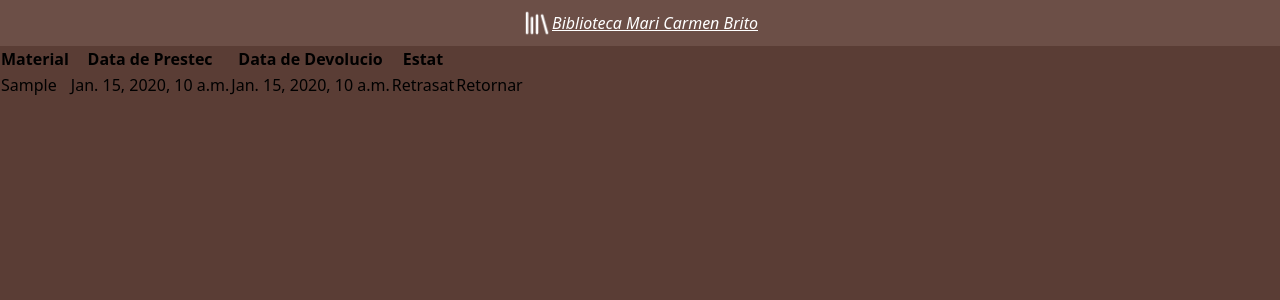
After one commit to AlejandroSoPa/bibliotecaPA, a Django app: page /list_loan/ in a window 1280 px wide. The commit adds this page. Shown: the top 300 px of the page. Run offline with Django 5.2, Linux system fonts and the light colour scheme; a user stored in the database is signed in; tables that the repository leaves empty hold one stand-in row (values such as "Sample post"); style sheets or scripts are compiled from the project's sources.

Commit message:
Prestamos (20%)

```diff
--- a/bibliotecaPa/biblioteca/models.py
+++ b/bibliotecaPa/biblioteca/models.py
@@ -76,6 +76,7 @@ class Prestec(models.Model):
     article = models.ForeignKey(Article, on_delete=models.CASCADE)
     data_préstec = models.DateTimeField(auto_now_add=True)
     data_retorn = models.DateTimeField(null=True, blank=True)
+    estat = models.BooleanField(default=False)
 
 class Solicitud(models.Model):
     usuari = models.ForeignKey(Usuari, on_delete=models.CASCADE)
--- a/bibliotecaPa/biblioteca/templates/import_users.html
+++ b/bibliotecaPa/biblioteca/templates/import_users.html
@@ -1,4 +1,3 @@
-!
 <!DOCTYPE html>
 <html lang="en">
 
--- /dev/null
+++ b/bibliotecaPa/biblioteca/templates/list_loan.html
@@ -0,0 +1,64 @@
+<!DOCTYPE html>
+<html lang="en">
+
+<head>
+    <meta charset="UTF-8">
+    <meta name="viewport" content="width=device-width, initial-scale=1.0">
+    {% load static %}
+    <link href="{% static 'output.css' %}" rel="stylesheet">
+    <link rel="stylesheet" type="text/css" href="{% static 'style.css' %}">
+    <title>Prestec</title>
+    <!-- Google tag (gtag.js) -->
+    <script async src="https://www.googletagmanager.com/gtag/js?id=G-C9PTHE2BR0"></script>
+    <script>
+        window.dataLayer = window.dataLayer || [];
+        function gtag() { dataLayer.push(arguments); }
+        gtag('js', new Date());
+
+        gtag('config', 'G-C9PTHE2BR0');
+    </script>
+</head>
+
+<body class="bg-caoba">
+    <div>
+        <header class="bg-marron py-2 flex justify-center items-center text-textWhite">
+            <div class="text-center flex items-center">
+                <img src="{% static '/img/library.png' %}" alt="library" width="30px" class="mr-2">
+                <p id="nameApp"><a href="/dashboard">Biblioteca Mari Carmen Brito</a></p>
+            </div>
+        </header>
+    </div>
+    <div class="fade-in-text">
+        <table class="table">
+            <thead>
+                <tr>
+                    <th>Material</th>
+                    <th>Data de Prestec</th>
+                    <th>Data de Devolucio</th>
+                    <th>Estat</th>
+                </tr>
+            </thead>
+            <tbody>
+                {% for prestec in prestecs %}
+                <tr>
+                    <td>{{ prestec.article.titol }}</td>
+                    <td class="data_préstec">{{ prestec.data_préstec }}</td>
+                    <td class="data_retorn">{{ prestec.data_retorn }}</td>
+                    <td class="estat">
+                        {% if prestec.retrasado %}
+                        Retrasat
+                        {% elif prestec.estat %}
+                        Retornat
+                        {% else %}
+                        En curs
+                        {% endif %}
+                    </td>
+                    <td class="cambiarEstado"><button id="cambiarEstado">Retornar</button></td>
+                </tr>
+                {% endfor %}
+            </tbody>
+        </table>
+    </div>
+</body>
+
+</html>
--- a/bibliotecaPa/biblioteca/templates/password_reset_confirm.html
+++ b/bibliotecaPa/biblioteca/templates/password_reset_confirm.html
@@ -1,4 +1,3 @@
-<!-- password_reset_confirm.html -->
 <!DOCTYPE html>
 <html lang="en">
 
--- a/bibliotecaPa/biblioteca/templates/password_reset_request.html
+++ b/bibliotecaPa/biblioteca/templates/password_reset_request.html
@@ -1,4 +1,3 @@
-<!-- password_reset_request.html -->
 <!DOCTYPE html>
 <html lang="en">
 
--- a/bibliotecaPa/biblioteca/urls.py
+++ b/bibliotecaPa/biblioteca/urls.py
@@ -17,9 +17,10 @@ urlpatterns = [
     path('edit_profile/<int:user_id>/', edit_profile, name='edit_profile'),
     path('search/', search, name='search'),
     path('api/searchItems/<str:itemSearch>', api.searchItems, name='searchItem'),
-    path('usuaris/',manage_users, name='manage_users'),
+    path('usuaris/', manage_users, name='manage_users'),
     path('api/getUsers/<int:centre>', api.getUsers, name='getUsers'),
     path('api/editUser/<int:id>', api.editUser, name='editUser'),
     path('create_user/', create_user, name='create_user'),
     path('import_users/', import_users, name='import_users'),
+    path('list_loan/', list_loan, name='list_loan'),
 ]
--- a/bibliotecaPa/biblioteca/views.py
+++ b/bibliotecaPa/biblioteca/views.py
@@ -17,6 +17,7 @@ import random
 import string
 import csv
 from datetime import datetime
+from django.utils import timezone
 
 
 # Create your views here.
@@ -284,3 +285,12 @@ def import_users(request):
             form = CSVUploadForm(centre=centro)
 
     return render(request, 'import_users.html', {'form': form, 'feedback_messages': feedback_messages, **data})
+
+def list_loan(request):
+    prestecs = Prestec.objects.filter(usuari=request.user)
+    now = timezone.now()
+
+    for prestec in prestecs:
+        prestec.retrasado = now > prestec.data_retorn
+
+    return render(request, 'list_loan.html', {'prestecs': prestecs})
```
Also changed, not shown: bibliotecaPa/biblioteca/api.py (+7 -0 lines), bibliotecaPa/biblioteca/templates/dashboard.html (+10 -5 lines), bibliotecaPa/biblioteca/templates/manage_users.html (+8 -0 lines), bibliotecaPa/biblioteca/migrations/0003_prestec_estat.py (added).
